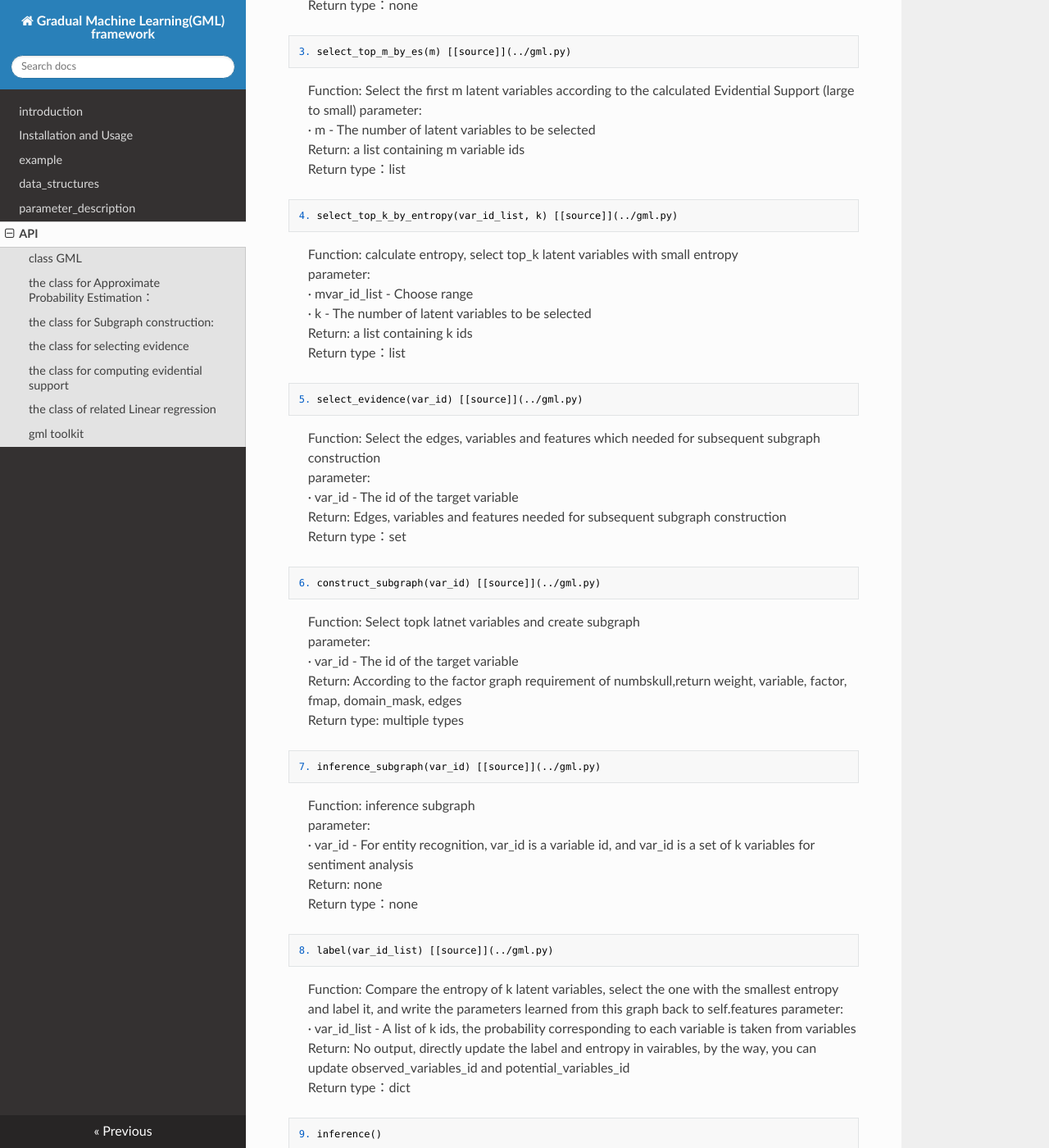
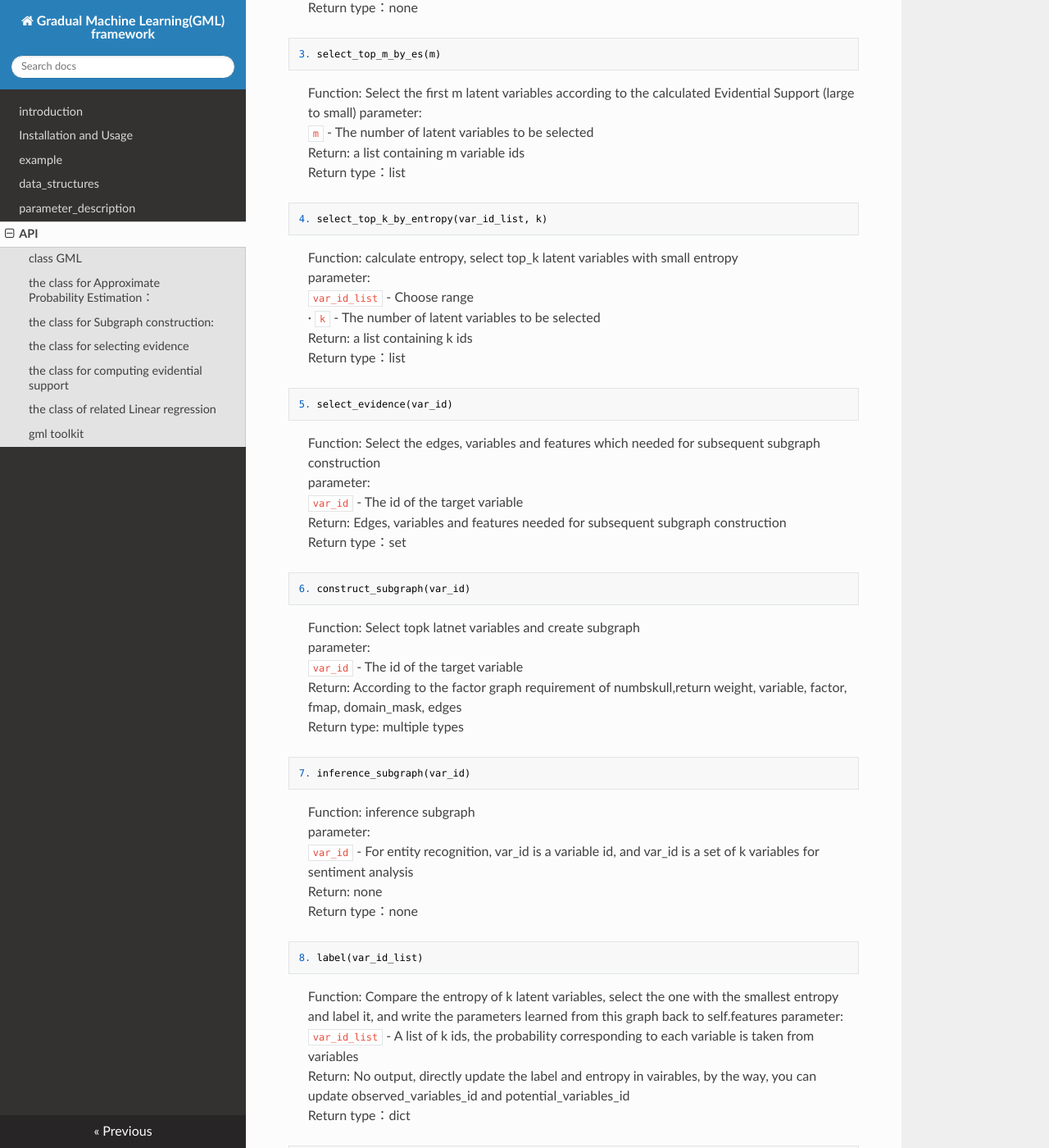
Before and after one commit to gml-explore/gml_docs_for_readthedcos, an MkDocs documentation site: the page built from docs/gml.md, in a window 1280 px wide and 1400 px high, scrolled down 735 px. Shown: the whole window at 82% size. Built offline with MkDocs 1.6.1, drawn with Linux system fonts in a browser that asks for light colours; nearby versions of some CDN libraries; some of the changed text lies outside the part shown.

Commit message:
update docs

````diff
--- a/docs/gml.md
+++ b/docs/gml.md
@@ -10,66 +10,66 @@ This class currently provides the following methods:
 ```
 >Function: calculate essential support
 >parameter:
-> · variable_set - the set of target variables
-> · update_feature_set - the set of target features
+> `variable_set` - the set of target variables
+> `update_feature_set` - the set of target features
 >Return: none
 >Return type：none
 
 ```python
-2. approximate_probability_estimation(variable_set) [[source]](../gml.py)
+2. approximate_probability_estimation(variable_set)
 ```
 >Function: Calculate approximate probability
 >parameter:
-> · variable_set - the set of target variables
+> `variable_set` - the set of target variables
 >Return: none
 >Return type：none
 ```python
-3. select_top_m_by_es(m) [[source]](../gml.py)
+3. select_top_m_by_es(m)
 ```
 >Function: Select the first m latent variables according to the calculated Evidential Support (large to small)
 >parameter:
-> · m - The number of latent variables to be selected
+> `m` - The number of latent variables to be selected
 >Return: a list containing m variable ids
 >Return type：list
 ```python
-4. select_top_k_by_entropy(var_id_list, k) [[source]](../gml.py)
+4. select_top_k_by_entropy(var_id_list, k)
 ```
 >Function: calculate entropy, select top_k latent variables with small entropy
 >parameter:
-> · mvar_id_list - Choose range
-> · k - The number of latent variables to be selected
+> `var_id_list` - Choose range
+> · `k` - The number of latent variables to be selected
 >Return: a list containing k ids
 >Return type：list
 ```python
-5. select_evidence(var_id) [[source]](../gml.py)
+5. select_evidence(var_id)
 ```
 >Function: Select the edges, variables and features which needed for subsequent subgraph construction
 >parameter:
-> · var_id - The id of the target variable
+> `var_id` - The id of the target variable
 >Return: Edges, variables and features needed for subsequent subgraph construction
 >Return type：set
 ```python
-6. construct_subgraph(var_id) [[source]](../gml.py)
+6. construct_subgraph(var_id)
 ```
 >Function: Select topk latnet variables and create subgraph
 >parameter:
-> · var_id - The id of the target variable
+> `var_id` - The id of the target variable
 >Return: According to the factor graph requirement of numbskull,return weight, variable, factor, fmap, domain_mask, edges
 >Return type: multiple types
 ```python
-7. inference_subgraph(var_id) [[source]](../gml.py)
+7. inference_subgraph(var_id)
 ```
 >Function: inference subgraph
 >parameter:
-> · var_id - For entity recognition, var_id is a variable id, and var_id is a set of k variables for sentiment analysis
+> `var_id` - For entity recognition, var_id is a variable id, and var_id is a set of k variables for sentiment analysis
 >Return: none
 >Return type：none
 ```python
-8. label(var_id_list) [[source]](../gml.py)
+8. label(var_id_list)
 ```
 >Function: Compare the entropy of k latent variables, select the one with the smallest entropy and label it, and write the parameters learned from this graph back to self.features
 >parameter:
-> · var_id_list - A list of k ids, the probability corresponding to each variable is taken from variables
+> `var_id_list` - A list of k ids, the probability corresponding to each variable is taken from variables
 >Return: No output, directly update the label and entropy in vairables, by the way, you can update observed_variables_id and potential_variables_id
 >Return type：dict
 ```python
@@ -85,7 +85,7 @@ This class currently provides the following methods:
 ```
 >Function: Calculate the accuracy rate, precision rate, recall rate, f1 value of inference results, etc.
 >parameter:
-> · none
+> none
 >Return: none
 >Return type：none
 ```python
````
